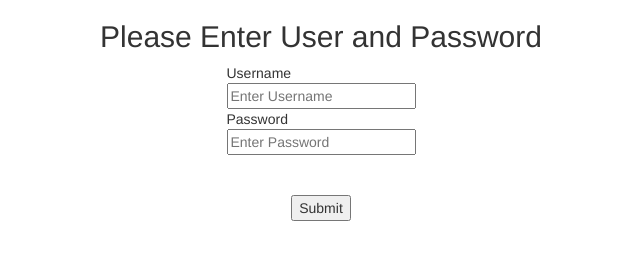
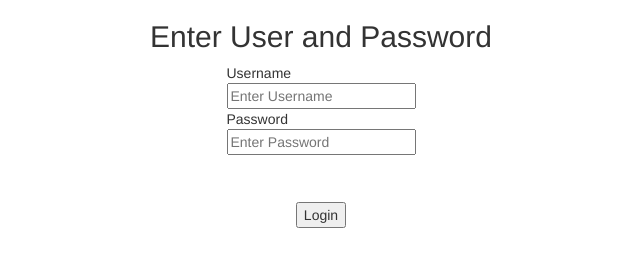
Before and after one commit to jonycodes/ToDo, a website: page index.html in a window 1280 px wide. Both pictures are taken after a click on the input "Continue!". Shown: the whole page, without its empty margins (319-959 px from the left). Drawn offline with nearby package versions, Linux system fonts and the light colour scheme.

Commit message:
style changes

```diff
--- a/index.html
+++ b/index.html
@@ -23,16 +23,16 @@
             <input type="password" ng-model="user.password" placeholder="Enter Password" />
             </br>
             </br>
-            <input ng-hide="show.register" type="submit" class="" ng-click="validate(user.name, user.password)" value="Submit" />
-            <input ng-show="show.register" type="submit" class="" ng-click="register(user.name, user.password)" value="Register" />
+            <input ng-hide="show.register" type="submit" class="buttons" ng-click="validate(user.name, user.password)" value="Login" />
+            <input ng-show="show.register" type="submit" class="buttons" ng-click="register(user.name, user.password)" value="Register" />
         </form>
         <div ng-show="show.app" class="app col-sm-4">
-        <h1> Hello &nbsp;{{user.name}} </h1>
+        <h1> Hello {{user.name}} </h1>
             <form class="col-sm-12">
                 <input type="text" ng-model="newtodo" id="todo" placeholder="Enter ToDo" ng-keypress="enterKey($event, user.name, newtodo)" autofocus>
                 <br/>
             </form>
-            <input type="submit" ng-click="back()" value="Main Menu">
+            <input type="submit" ng-click="back()" value="Main Menu" class="buttons">
         </div>
         <div ng-show="show.app" class="app-todos col-sm-4" ng-repeat="todo in todos track by $index">
             <p>{{todo}}</p> <button type="button" class="btn btn-default" ng-click="removeTodo(user.name, todo)">
--- a/js/controllers/todoctrl.js
+++ b/js/controllers/todoctrl.js
@@ -13,7 +13,7 @@
                     login: false,
                     app: false,
                     register: false,
-                    message : "Please Enter User and Password"
+                    message : "Enter User and Password"
                 };
 
                 //stores user credentials
@@ -33,7 +33,7 @@
                     $scope.show.app = false;
                     $scope.show.greeting = true;
                     $scope.show.register = false;
-                    $scope.show.message = "Please Enter User and Password";
+                    $scope.show.message = "Enter User and Password";
                 }
 
                 //validates the user through the validate service
--- a/style/style.css
+++ b/style/style.css
@@ -8,6 +8,11 @@
 	margin:2%;
 	padding:5px 1px;
 	top:50px;
+}
+.buttons{
+	position:relative;
+	top: 5px;
+	margin:1%;
 }
 
 .app-todos {
```
